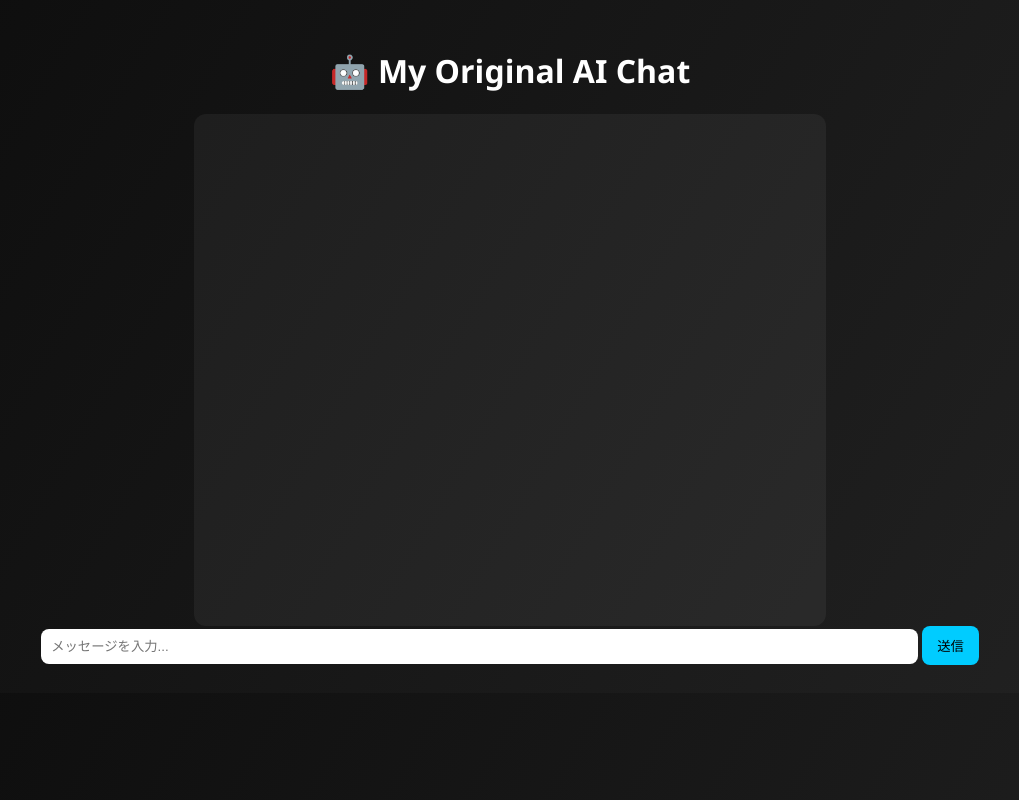
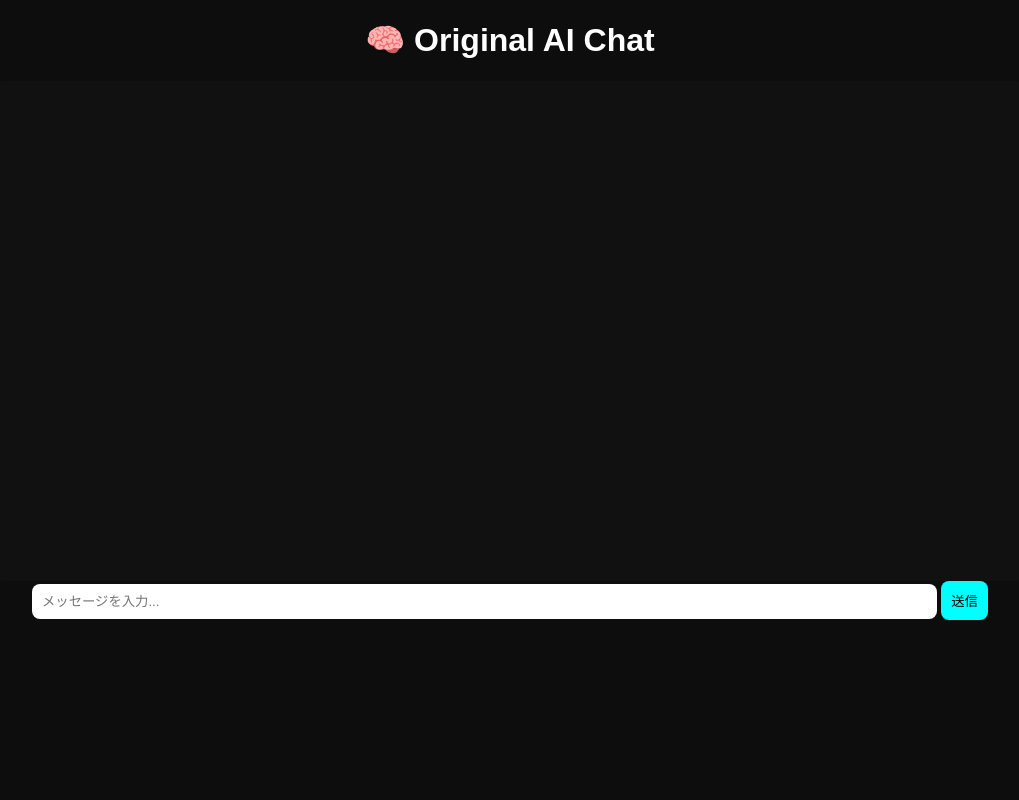
Before and after one commit to mikancat-taki/AI-, a plain HTML site: page templates/index.html in a window 1280 px wide. Shown: the whole page, without its empty margins (130-1149 px from the left). Drawn offline with Linux system fonts and the light colour scheme.

Commit message:
Update index.html

```diff
--- a/templates/index.html
+++ b/templates/index.html
@@ -2,63 +2,36 @@
 <html lang="ja">
 <head>
 <meta charset="UTF-8">
-<title>オリジナルAIチャット</title>
+<title>Original AI Chat</title>
 <style>
-body {
-  background: linear-gradient(120deg, #0d0d0d, #222);
-  color: #fff;
-  font-family: "Segoe UI", sans-serif;
-  text-align: center;
-  padding: 20px;
-}
-#chatbox {
-  width: 80%;
-  max-width: 600px;
-  margin: 0 auto;
-  background: rgba(255,255,255,0.05);
-  border-radius: 12px;
-  padding: 16px;
-  height: 60vh;
-  overflow-y: auto;
-  text-align: left;
-}
-.user { color: #00ccff; margin: 6px 0; }
-.bot { color: #ffcc00; margin: 6px 0; }
-input {
-  width: 70%; padding: 10px; border-radius: 8px; border: none;
-}
-button {
-  padding: 10px 15px;
-  border: none;
-  border-radius: 8px;
-  background: #00ccff;
-  color: #000;
-  cursor: pointer;
-}
+body { background:#0d0d0d; color:#fff; font-family:sans-serif; text-align:center; }
+#chatbox { width:80%; margin:auto; background:#111; border-radius:10px; padding:10px; height:60vh; overflow-y:auto; }
+.user { color:#0ff; }
+.bot { color:#ff0; }
+input { width:70%; padding:10px; border-radius:8px; border:none; }
+button { padding:10px; border:none; border-radius:8px; background:#0ff; color:#000; cursor:pointer; }
 </style>
 </head>
 <body>
-<h1>🤖 My Original AI Chat</h1>
+<h1>🧠 Original AI Chat</h1>
 <div id="chatbox"></div>
-<input id="userInput" placeholder="メッセージを入力...">
-<button onclick="sendMessage()">送信</button>
+<input id="msg" placeholder="メッセージを入力...">
+<button onclick="send()">送信</button>
 
 <script>
-async function sendMessage() {
-  const input = document.getElementById("userInput");
-  const message = input.value.trim();
-  if (!message) return;
-  document.getElementById("chatbox").innerHTML += `<p class='user'>👤 ${message}</p>`;
-  input.value = "";
-
+async function send() {
+  const box = document.getElementById("chatbox");
+  const msg = document.getElementById("msg").value.trim();
+  if (!msg) return;
+  box.innerHTML += `<p class='user'>👤 ${msg}</p>`;
+  document.getElementById("msg").value = "";
   const res = await fetch("/chat", {
-    method: "POST",
-    headers: { "Content-Type": "application/json" },
-    body: JSON.stringify({ message })
+    method:"POST", headers:{"Content-Type":"application/json"},
+    body:JSON.stringify({message:msg})
   });
   const data = await res.json();
-  document.getElementById("chatbox").innerHTML += `<p class='bot'>🤖 ${data.response}</p>`;
-  document.getElementById("chatbox").scrollTop = chatbox.scrollHeight;
+  box.innerHTML += `<p class='bot'>🤖 ${data.response}</p>`;
+  box.scrollTop = box.scrollHeight;
 }
 </script>
 </body>
```
